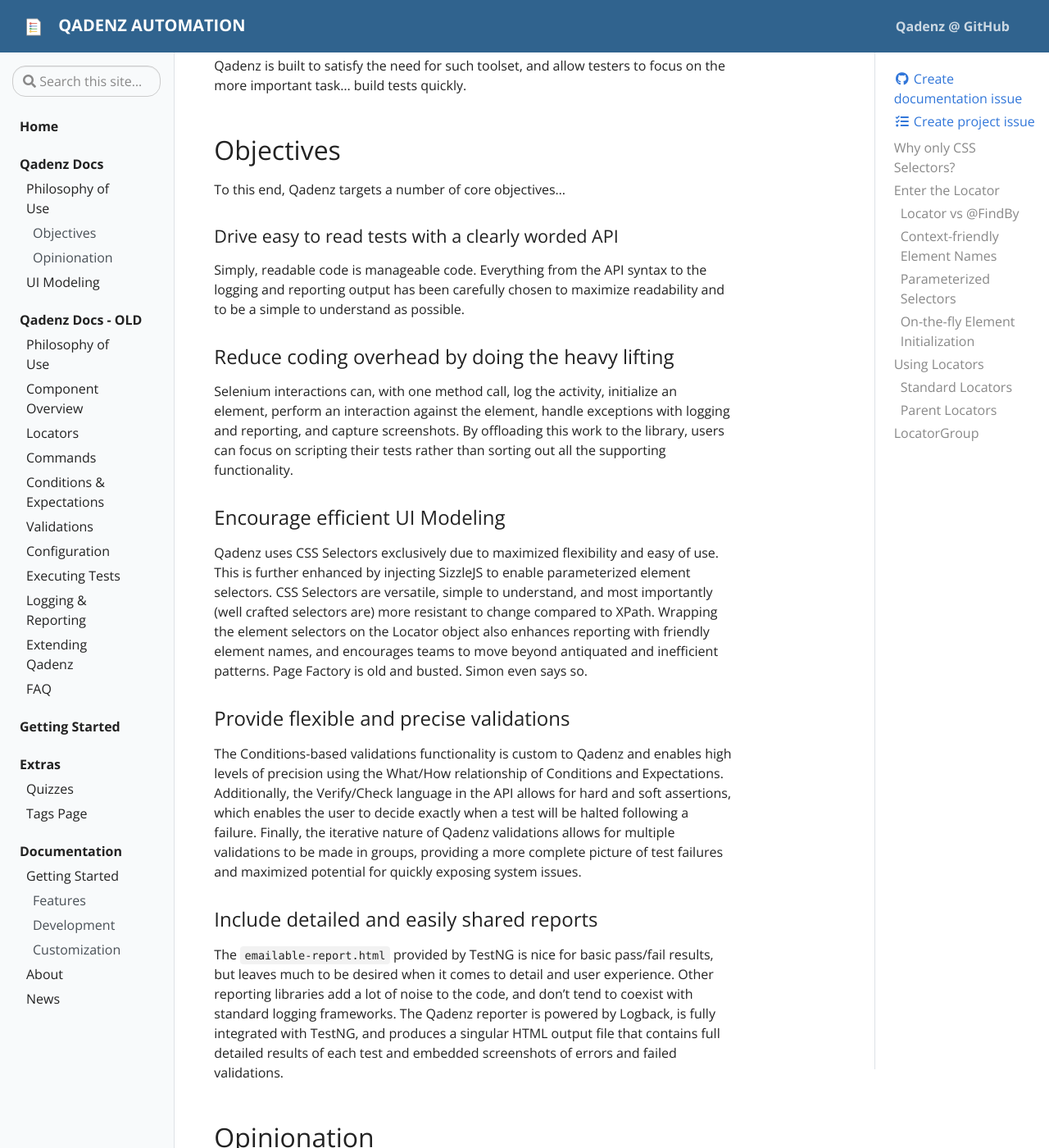
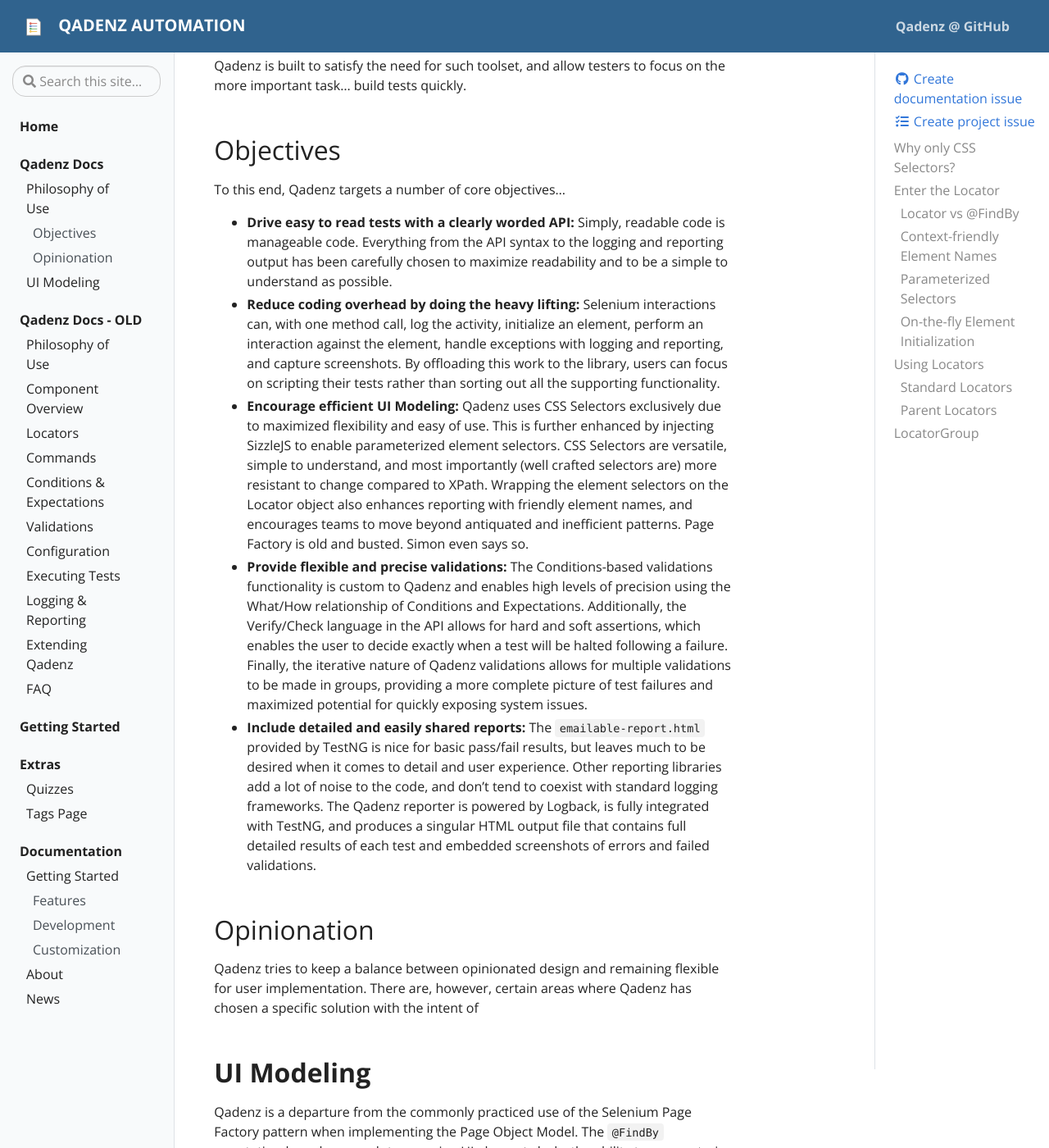
Before and after one commit to qadenz/qadenz.github.io, a Jekyll site: the page built from pages/docs.md, in a window 1280 px wide and 1400 px high, scrolled down 630 px. Shown: the whole window at 82% size. Built offline with Jekyll 4.4.1, drawn with Linux system fonts in a browser that asks for light colours; some of the changed text lies outside the part shown.

Commit message:
Converted objectives to bullets

```diff
--- a/pages/docs.md
+++ b/pages/docs.md
@@ -19,29 +19,15 @@ Qadenz is built to satisfy the need for such toolset, and allow testers to focus
 
 To this end, Qadenz targets a number of core objectives...
 
-#### Drive easy to read tests with a clearly worded API
-
-Simply, readable code is manageable code. Everything from the API syntax to the logging and reporting output has been carefully chosen to maximize readability and to be a simple to understand as possible.
-
-### Reduce coding overhead by doing the heavy lifting
-
-Selenium interactions can, with one method call, log the activity, initialize an element, perform an interaction against the element, handle exceptions with logging and reporting, and capture screenshots. By offloading this work to the library, users can focus on scripting their tests rather than sorting out all the supporting functionality.
-
-### Encourage efficient UI Modeling
-
-Qadenz uses CSS Selectors exclusively due to maximized flexibility and easy of use. This is further enhanced by injecting SizzleJS to enable parameterized element selectors. CSS Selectors are versatile, simple to understand, and most importantly (well crafted selectors are) more resistant to change compared to XPath. Wrapping the element selectors on the Locator object also enhances reporting with friendly element names, and encourages teams to move beyond antiquated and inefficient patterns. Page Factory is old and busted. Simon even says so.
-
-### Provide flexible and precise validations
-
-The Conditions-based validations functionality is custom to Qadenz and enables high levels of precision using the What/How relationship of Conditions and Expectations. Additionally, the Verify/Check language in the API allows for hard and soft assertions, which enables the user to decide exactly when a test will be halted following a failure. Finally, the iterative nature of Qadenz validations allows for multiple validations to be made in groups, providing a more complete picture of test failures and maximized potential for quickly exposing system issues.
-
-### Include detailed and easily shared reports
-
-The `emailable-report.html` provided by TestNG is nice for basic pass/fail results, but leaves much to be desired when it comes to detail and user experience. Other reporting libraries add a lot of noise to the code, and don't tend to coexist with standard logging frameworks. The Qadenz reporter is powered by Logback, is fully integrated with TestNG, and produces a singular HTML output file that contains full detailed results of each test and embedded screenshots of errors and failed validations.
+- **Drive easy to read tests with a clearly worded API:** Simply, readable code is manageable code. Everything from the API syntax to the logging and reporting output has been carefully chosen to maximize readability and to be a simple to understand as possible.
+- **Reduce coding overhead by doing the heavy lifting:** Selenium interactions can, with one method call, log the activity, initialize an element, perform an interaction against the element, handle exceptions with logging and reporting, and capture screenshots. By offloading this work to the library, users can focus on scripting their tests rather than sorting out all the supporting functionality.
+- **Encourage efficient UI Modeling:** Qadenz uses CSS Selectors exclusively due to maximized flexibility and easy of use. This is further enhanced by injecting SizzleJS to enable parameterized element selectors. CSS Selectors are versatile, simple to understand, and most importantly (well crafted selectors are) more resistant to change compared to XPath. Wrapping the element selectors on the Locator object also enhances reporting with friendly element names, and encourages teams to move beyond antiquated and inefficient patterns. Page Factory is old and busted. Simon even says so.
+- **Provide flexible and precise validations:** The Conditions-based validations functionality is custom to Qadenz and enables high levels of precision using the What/How relationship of Conditions and Expectations. Additionally, the Verify/Check language in the API allows for hard and soft assertions, which enables the user to decide exactly when a test will be halted following a failure. Finally, the iterative nature of Qadenz validations allows for multiple validations to be made in groups, providing a more complete picture of test failures and maximized potential for quickly exposing system issues.
+- **Include detailed and easily shared reports:** The `emailable-report.html` provided by TestNG is nice for basic pass/fail results, but leaves much to be desired when it comes to detail and user experience. Other reporting libraries add a lot of noise to the code, and don't tend to coexist with standard logging frameworks. The Qadenz reporter is powered by Logback, is fully integrated with TestNG, and produces a singular HTML output file that contains full detailed results of each test and embedded screenshots of errors and failed validations.
 
 ## Opinionation
 
-Qadenz tries to keep a balance between opinionated design, and remaining flexible for user implementation.
+Qadenz tries to keep a balance between opinionated design and remaining flexible for user implementation. There are, however, certain areas where Qadenz has chosen a specific solution with the intent of
 
 ## **UI Modeling**
 
```
